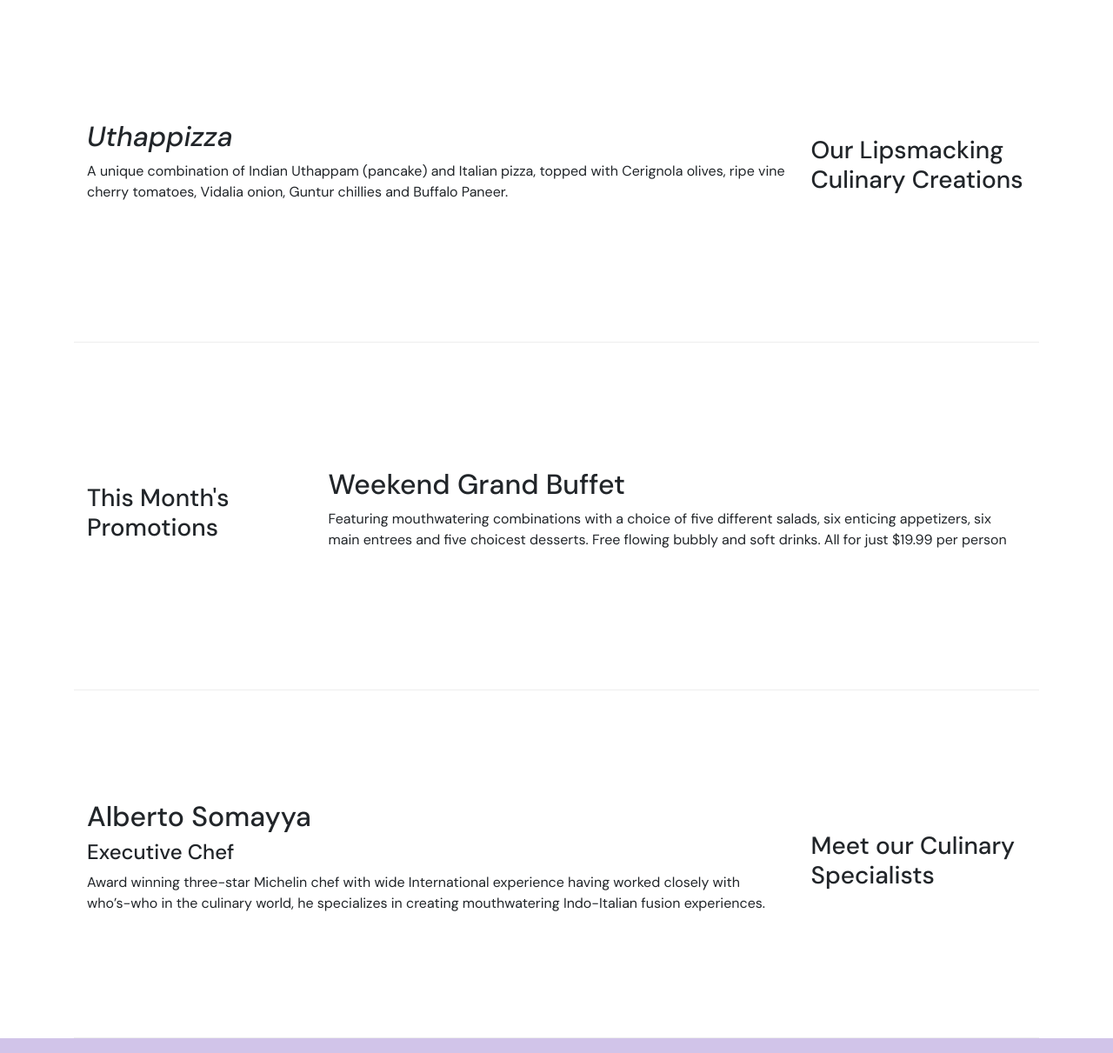
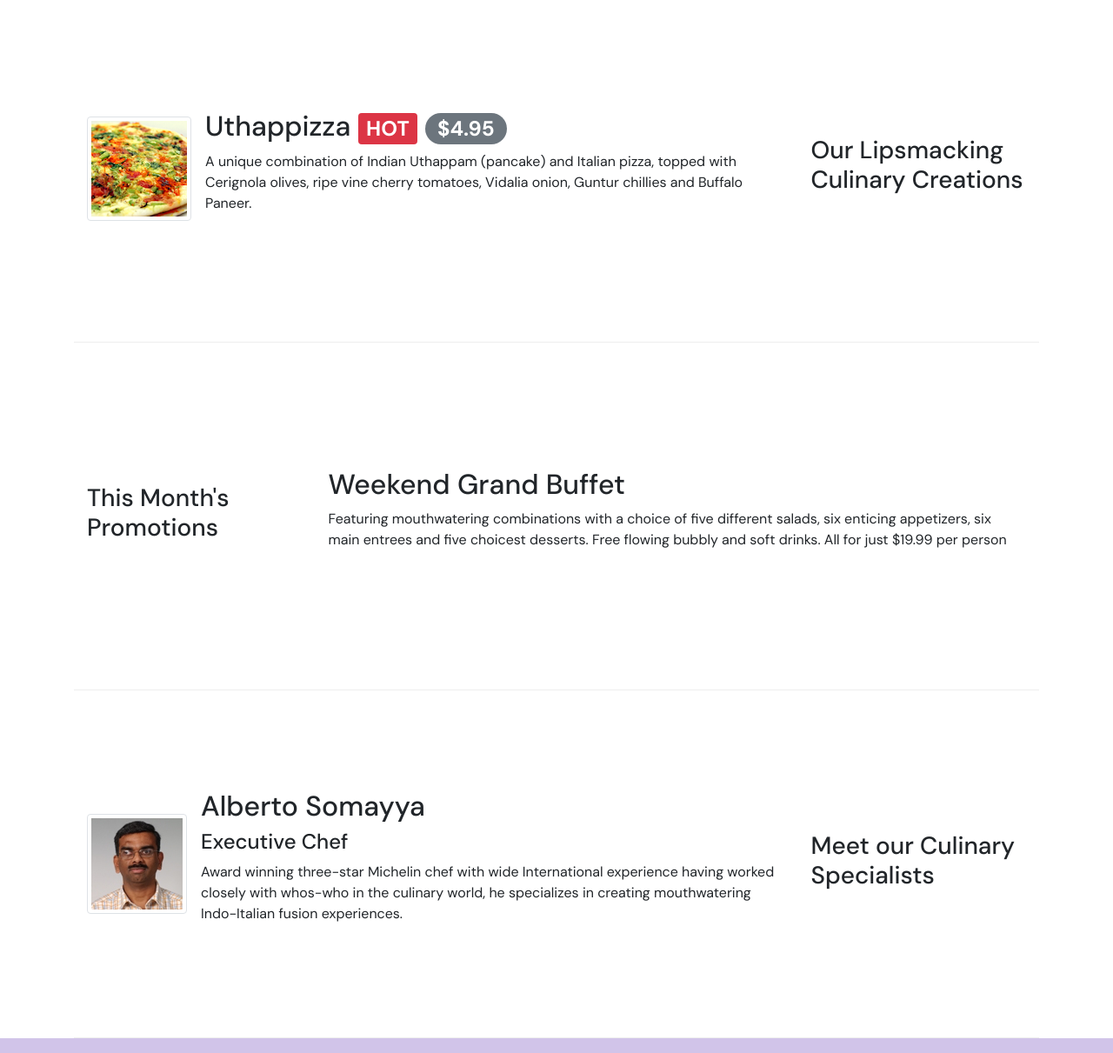
Before and after one commit to Proximanova-Metropolis/Bootstrap4Course, a website: page index.html in a window 1280 px wide. Shown: the part 340-1551 px from the top of the page at 87% size. Drawn offline with Linux system fonts and the light colour scheme.

Commit message:
images, media and badges

```diff
--- a/css/styles.css
+++ b/css/styles.css
@@ -46,3 +46,9 @@ body {
 .navbar-brand {
     padding-right: 22px;
 }
+
+/* .theme-agoda .PriceDisplay .RareFindBadge--extremelyRare {
+    background-image: linear-gradient(129deg,#ff6f6f -19%,#b42435 130%);
+    box-shadow: 0 2px 6px 0 rgb(180 36 36 / 40%);
+    color: #fff;
+} */
--- a/index.html
+++ b/index.html
@@ -22,7 +22,7 @@
             <button class="navbar-toggler" type="button" data-toggle="collapse" data-target="#Navbar">
                 <span class="navbar-toggler-icon"></span>
             </button>
-            <a class="navbar-brand mr-auto" href="#">Ristorante con Fusion</a>
+            <a class="navbar-brand mr-auto" href="#"><img src="img/logo.png" height="30" width="41"></a>
             <div class="collapse navbar-collapse" id="Navbar">
                 <ul class="navbar-nav mr-auto">
                     <li class="nav-item active"><a href="#" class="nav-link"><span class="fa fa-home fa-lg"></span> Home</a></li>
@@ -40,7 +40,8 @@
                     <h1>Ristorante con Fusion</h1>
                     <p><em>We take inspiration from the World's best cuisines, and create a unique fusion experience. Our lipsmacking creations will tickle your culinary senses!</em></p>
                 </div>
-                <div class="col-12 col-sm">
+                <div class="col-12 col-sm align-self-center">
+                    <img src="./img/logo.png" alt="" class="img-fluid">
                 </div>
             </div>
         </div>
@@ -52,8 +53,14 @@
                 <h3>Our Lipsmacking Culinary Creations</h3>
             </div>
             <div class="col col-sm order-sm-first col-md">
-                <h2><i>Uthappizza</i></h2>
-                <p>A unique combination of Indian Uthappam (pancake) and Italian pizza, topped with Cerignola olives, ripe vine cherry tomatoes, Vidalia onion, Guntur chillies and Buffalo Paneer.</p>
+                <div class="media">
+                    <img class="d-flex mr-3 img-thumbnail align-self-center"
+                            src="img/uthappizza.png" alt="Uthappizza">
+                    <div class="media-body">
+                        <h2 class="mt-0">Uthappizza <span class="badge badge-danger">HOT</span> <span class="badge badge-pill badge-secondary">$4.95</span></h2>
+                        <p class="d-none d-sm-block">A unique combination of Indian Uthappam (pancake) and Italian pizza, topped with Cerignola olives, ripe vine cherry tomatoes, Vidalia onion, Guntur chillies and Buffalo Paneer.</p>
+                    </div>
+                </div>
             </div>
         </div>
 
@@ -73,9 +80,19 @@
                 <h3>Meet our Culinary Specialists</h3>
             </div>
             <div class="col col-sm order-sm-first col-md">
-                <h2>Alberto Somayya</h2>
-                <h4>Executive Chef</h4>
-                <p class="d-none d-sm-block">Award winning three-star Michelin chef with wide International experience having worked closely with who’s-who in the culinary world, he specializes in creating mouthwatering Indo-Italian fusion experiences. </p>
+                <div class="media">
+                    <img class="d-flex mr-3 img-thumbnail align-self-center"
+                            src="img/alberto.png" alt="Alberto Somayya">
+                    <div class="media-body">
+                        <h2 class="mt-0">Alberto Somayya</h2>
+                        <h4>Executive Chef</h4>
+                        <p class="d-none d-sm-block">Award winning three-star Michelin chef with wide
+                            International experience having worked closely with
+                            whos-who in the culinary world, he specializes in
+                            creating mouthwatering Indo-Italian fusion experiences.
+                            </p>
+                    </div>
+                </div>
             </div>
         </div>
     </div>
```
Also changed, not shown: aboutus.html (+3 -2 lines), contactus.html (+3 -3 lines), img/alberto.png (added), img/buffet.png (added), img/logo.png (added), img/uthappizza.png (added).
